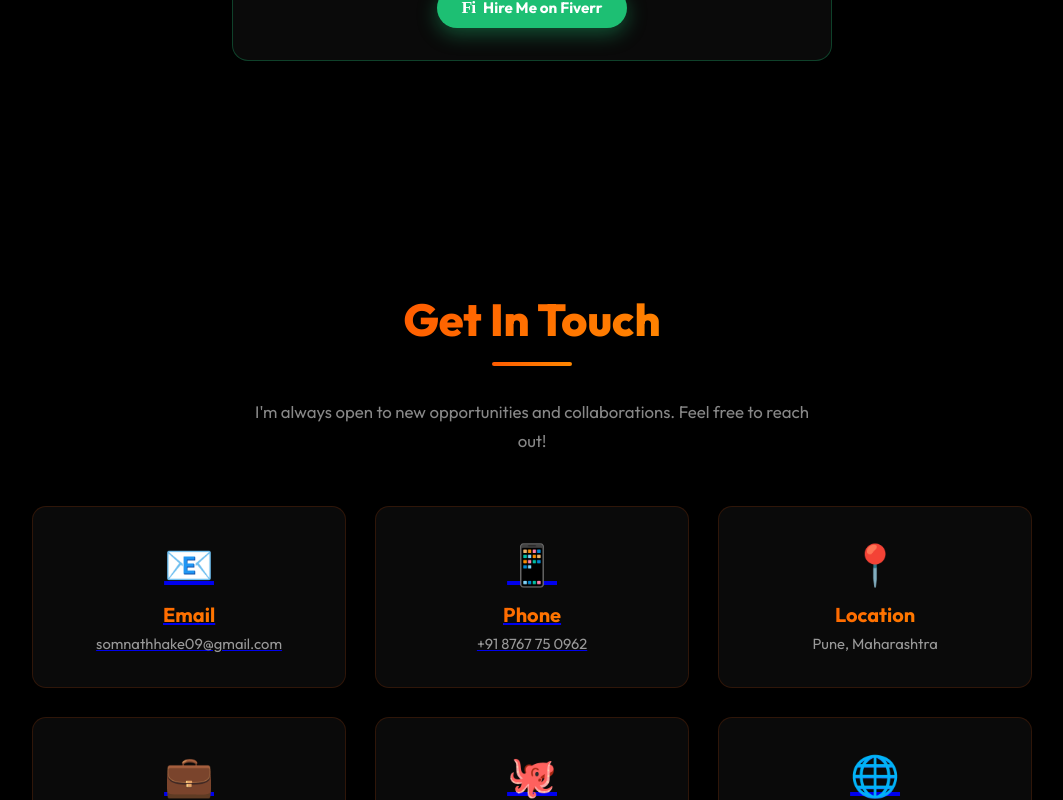
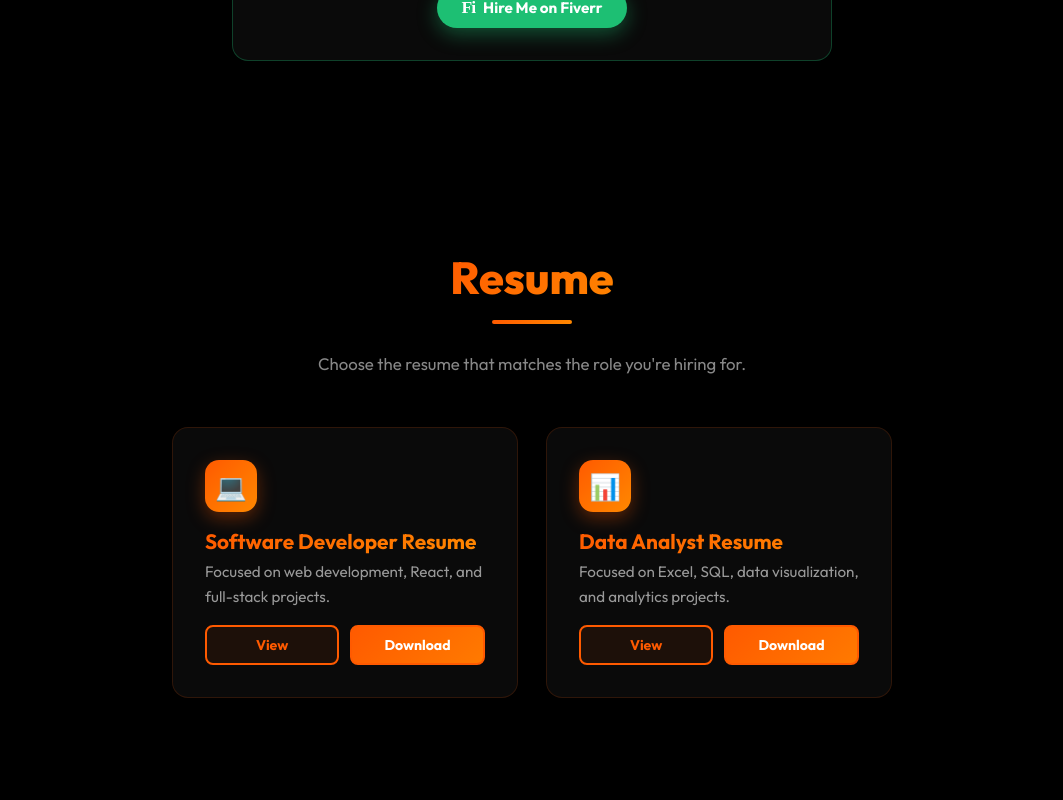
Before and after one commit to somnathhake09/My-Portfolio, a React (Create React App) app in the folder frontend/: page / in a window 1280 px wide. Shown: the part 6160-6960 px from the top of the page, without its empty margins (108-1171 px from the left). Built offline with nearby package versions, Linux system fonts and the light colour scheme.

Commit message:
Add resume section in website

```diff
--- a/frontend/src/App.jsx
+++ b/frontend/src/App.jsx
@@ -2537,6 +2537,257 @@ function ProjectsSection({ isLight }) {
           <span style={{fontWeight:900, fontSize:'1.1rem', fontFamily:'serif', letterSpacing:'-1px', lineHeight:1}}>Fi</span>
           Hire Me on Fiverr
         </a>
+      </div>
+    </section>
+  );
+}
+
+/* ════════════════════════════════════════════════════════
+   SECTION: RESUME
+════════════════════════════════════════════════════════ */
+const RESUMES = [
+  {
+    icon: "💻",
+    title: "Software Developer Resume",
+    desc: "Focused on web development, React, and full-stack projects.",
+    viewHref: "assets/Somnath_Hake_Software_Developer_resume.pdf",
+    downloadHref: "assets/Somnath_Hake_Software_Developer_resume.pdf",
+  },
+  {
+    icon: "📊",
+    title: "Data Analyst Resume",
+    desc: "Focused on Excel, SQL, data visualization, and analytics projects.",
+    viewHref: "assets/Somnath_Hake_Data_Analyst_resume.pdf",
+    downloadHref: "assets/Somnath_Hake_Data_Analyst_resume.pdf",
+  },
+];
+
+function ResumeCard({ icon, title, desc, viewHref, downloadHref, isLight, delay }) {
+  const [hov, setHov] = useState(false);
+  return (
+    <div
+      onMouseEnter={() => setHov(true)}
+      onMouseLeave={() => setHov(false)}
+      style={{
+        background: isLight ? "#fff" : "#0a0a0a",
+        border: `1px solid ${hov ? "#ff5a00" : "rgba(255,90,0,0.15)"}`,
+        borderRadius: "16px",
+        padding: "clamp(1.4rem,3vw,2rem)",
+        boxShadow: hov
+          ? "0 18px 45px rgba(255,90,0,0.3)"
+          : isLight
+            ? "0 6px 24px rgba(0,0,0,0.08)"
+            : "0 6px 24px rgba(0,0,0,0.45)",
+        transform: hov ? "translateY(-8px)" : "translateY(0)",
+        transition: "all 0.35s ease",
+        animation: `cardReveal 0.6s ease ${delay} both`,
+        display: "flex",
+        flexDirection: "column",
+        gap: "1rem",
+      }}
+    >
+      <div
+        style={{
+          width: "52px",
+          height: "52px",
+          borderRadius: "14px",
+          background: "linear-gradient(135deg,#ff5a00,#ff8800)",
+          display: "flex",
+          alignItems: "center",
+          justifyContent: "center",
+          fontSize: "1.6rem",
+          boxShadow: "0 6px 18px rgba(255,90,0,0.35)",
+        }}
+      >
+        {icon}
+      </div>
+      <div>
+        <h3
+          style={{
+            fontFamily: "'Outfit',sans-serif",
+            fontSize: "clamp(1.1rem,2.5vw,1.3rem)",
+            fontWeight: 700,
+            marginBottom: "0.4rem",
+            background: "linear-gradient(135deg,#ff5a00,#ff8800)",
+            WebkitBackgroundClip: "text",
+            WebkitTextFillColor: "transparent",
+            backgroundClip: "text",
+          }}
+        >
+          {title}
+        </h3>
+        <p
+          style={{
+            color: isLight ? "#666" : "#999",
+            fontSize: "clamp(0.85rem,1.7vw,0.95rem)",
+            lineHeight: 1.6,
+          }}
+        >
+          {desc}
+        </p>
+      </div>
+      <div style={{ display: "flex", gap: "0.7rem", marginTop: "auto", flexWrap: "wrap" }}>
+        <a
+          href={viewHref}
+          target="_blank"
+          rel="noreferrer"
+          style={{
+            flex: 1,
+            minWidth: "110px",
+            padding: "0.55rem 1rem",
+            textAlign: "center",
+            borderRadius: "8px",
+            textDecoration: "none",
+            fontWeight: 700,
+            fontSize: "0.88rem",
+            fontFamily: "'Outfit',sans-serif",
+            border: "2px solid #ff5a00",
+            background: "rgba(255,90,0,0.08)",
+            color: isLight ? "#cc3a00" : "#ff5a00",
+            transition: "all 0.25s ease",
+          }}
+          onMouseEnter={(e) => {
+            e.currentTarget.style.background = "linear-gradient(135deg,#ff5a00,#ff7a00)";
+            e.currentTarget.style.color = "#fff";
+            e.currentTarget.style.borderColor = "transparent";
+          }}
+          onMouseLeave={(e) => {
+            e.currentTarget.style.background = "rgba(255,90,0,0.08)";
+            e.currentTarget.style.color = isLight ? "#cc3a00" : "#ff5a00";
+            e.currentTarget.style.borderColor = "#ff5a00";
+          }}
+        >
+          View
+        </a>
+        <a
+          href={downloadHref}
+          download
+          style={{
+            flex: 1,
+            minWidth: "110px",
+            padding: "0.55rem 1rem",
+            textAlign: "center",
+            borderRadius: "8px",
+            textDecoration: "none",
+            fontWeight: 700,
+            fontSize: "0.88rem",
+            fontFamily: "'Outfit',sans-serif",
+            border: "2px solid #ff5a00",
+            background: "linear-gradient(135deg,#ff5a00,#ff7a00)",
+            color: "#fff",
+            transition: "all 0.25s ease",
+          }}
+          onMouseEnter={(e) => {
+            e.currentTarget.style.transform = "translateY(-2px)";
+            e.currentTarget.style.boxShadow = "0 6px 18px rgba(255,90,0,0.45)";
+          }}
+          onMouseLeave={(e) => {
+            e.currentTarget.style.transform = "";
+            e.currentTarget.style.boxShadow = "none";
+          }}
+        >
+          Download
+        </a>
+      </div>
+    </div>
+  );
+}
+
+function ResumeSection({ isLight }) {
+  const [visible, setVisible] = useState(false);
+  const ref = useRef(null);
+  useEffect(() => {
+    const obs = new IntersectionObserver(
+      ([e]) => {
+        if (e.isIntersecting) setVisible(true);
+      },
+      { threshold: 0.1 },
+    );
+    if (ref.current) obs.observe(ref.current);
+    return () => obs.disconnect();
+  }, []);
+
+  return (
+    <section
+      id="resume"
+      ref={ref}
+      style={{
+        padding:
+          "clamp(5rem,10vw,7rem) clamp(1rem,5vw,5%) clamp(3rem,6vw,4rem)",
+        position: "relative",
+        opacity: visible ? 1 : 0,
+        transform: visible ? "translateY(0)" : "translateY(60px)",
+        transition:
+          "opacity 0.9s cubic-bezier(0.25,0.46,0.45,0.94), transform 0.9s cubic-bezier(0.25,0.46,0.45,0.94)",
+      }}
+    >
+      <div
+        style={{ textAlign: "center", marginBottom: "clamp(2rem,4vw,3rem)" }}
+      >
+        <h2
+          style={{
+            display: "inline-block",
+            fontFamily: "'Outfit',sans-serif",
+            fontSize: "clamp(1.8rem,5vw,2.8rem)",
+            fontWeight: 800,
+            background: "linear-gradient(135deg,#ff5a00,#ff8800)",
+            WebkitBackgroundClip: "text",
+            WebkitTextFillColor: "transparent",
+            backgroundClip: "text",
+            position: "relative",
+            paddingBottom: "18px",
+            animation: visible ? "fadeInUp 0.7s ease 0.2s both" : "none",
+            opacity: visible ? undefined : 0,
+          }}
+        >
+          Resume
+          <span
+            style={{
+              position: "absolute",
+              bottom: 0,
+              left: "50%",
+              transform: "translateX(-50%)",
+              width: "clamp(50px,8vw,80px)",
+              height: "4px",
+              background: "linear-gradient(135deg,#ff5a00,#ff8800)",
+              borderRadius: "2px",
+              display: "block",
+            }}
+          />
+        </h2>
+        <p
+          style={{
+            marginTop: "clamp(1.2rem,2.5vw,1.6rem)",
+            color: isLight ? "#666" : "#888",
+            fontSize: "clamp(0.88rem,1.8vw,1.05rem)",
+            maxWidth: "480px",
+            margin: "clamp(1.2rem,2.5vw,1.6rem) auto 0",
+            lineHeight: 1.7,
+            animation: visible ? "fadeInUp 0.7s ease 0.3s both" : "none",
+            opacity: visible ? undefined : 0,
+          }}
+        >
+          Choose the resume that matches the role you're hiring for.
+        </p>
+      </div>
+
+      <div
+        style={{
+          display: "grid",
+          gridTemplateColumns: "repeat(auto-fit,minmax(min(280px,100%),1fr))",
+          gap: "clamp(1.2rem,2.5vw,1.8rem)",
+          maxWidth: "720px",
+          margin: "0 auto",
+        }}
+      >
+        {RESUMES.map((r, i) => (
+          <ResumeCard
+            key={r.title}
+            {...r}
+            isLight={isLight}
+            delay={`${0.1 + i * 0.12}s`}
+          />
+        ))}
       </div>
     </section>
   );
@@ -3884,6 +4135,7 @@ export default function PortfolioSPA() {
         <SkillsSection isLight={isLight} />
         <ServicesSection isLight={isLight} />
         <ProjectsSection isLight={isLight} />
+        <ResumeSection isLight={isLight} />
         <ContactSection isLight={isLight} />
 
         {/* ── CHATBOT ── */}
```
Also changed, not shown: 2 other files (tests, documents, lock files or other folders).
